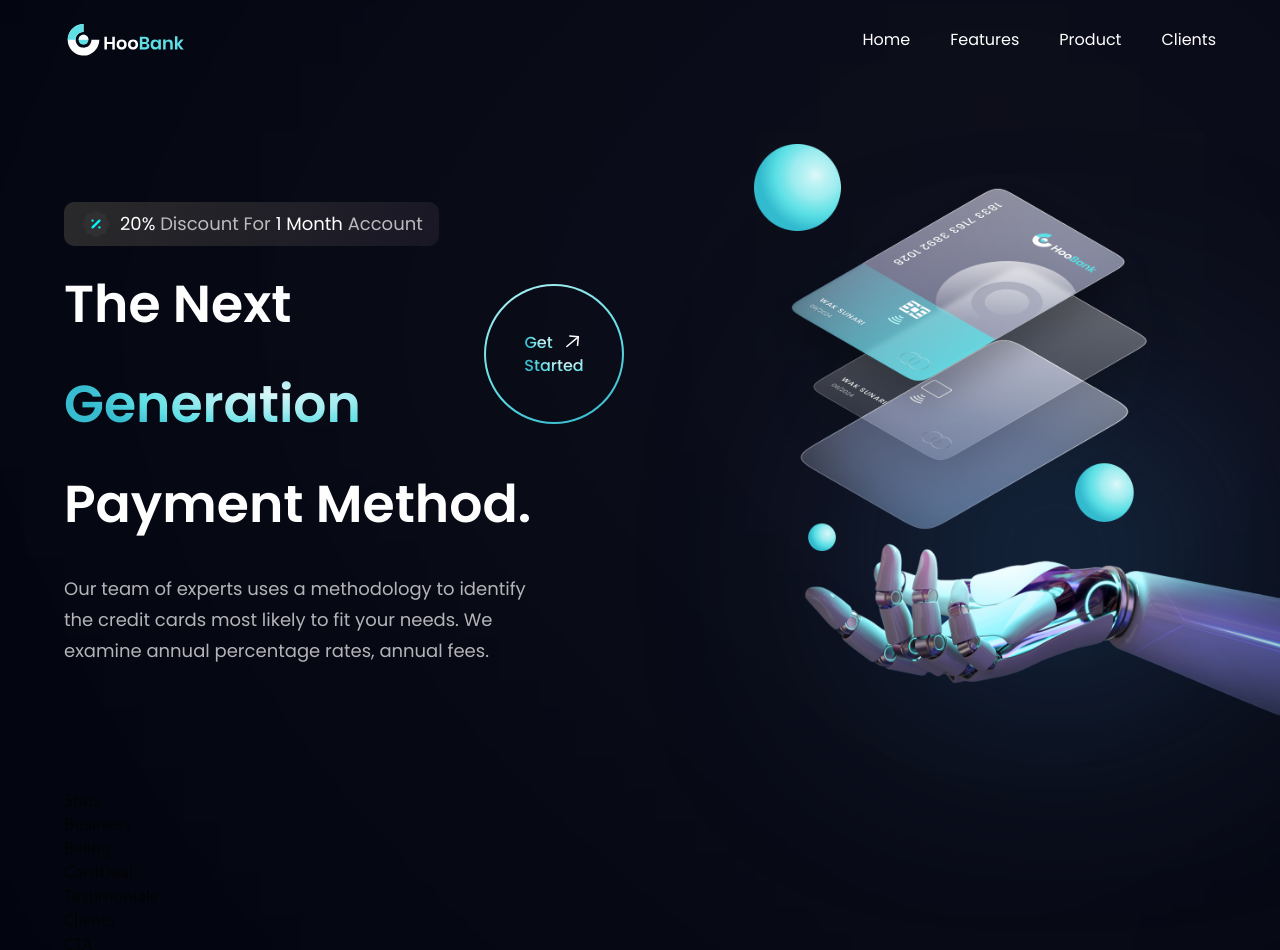
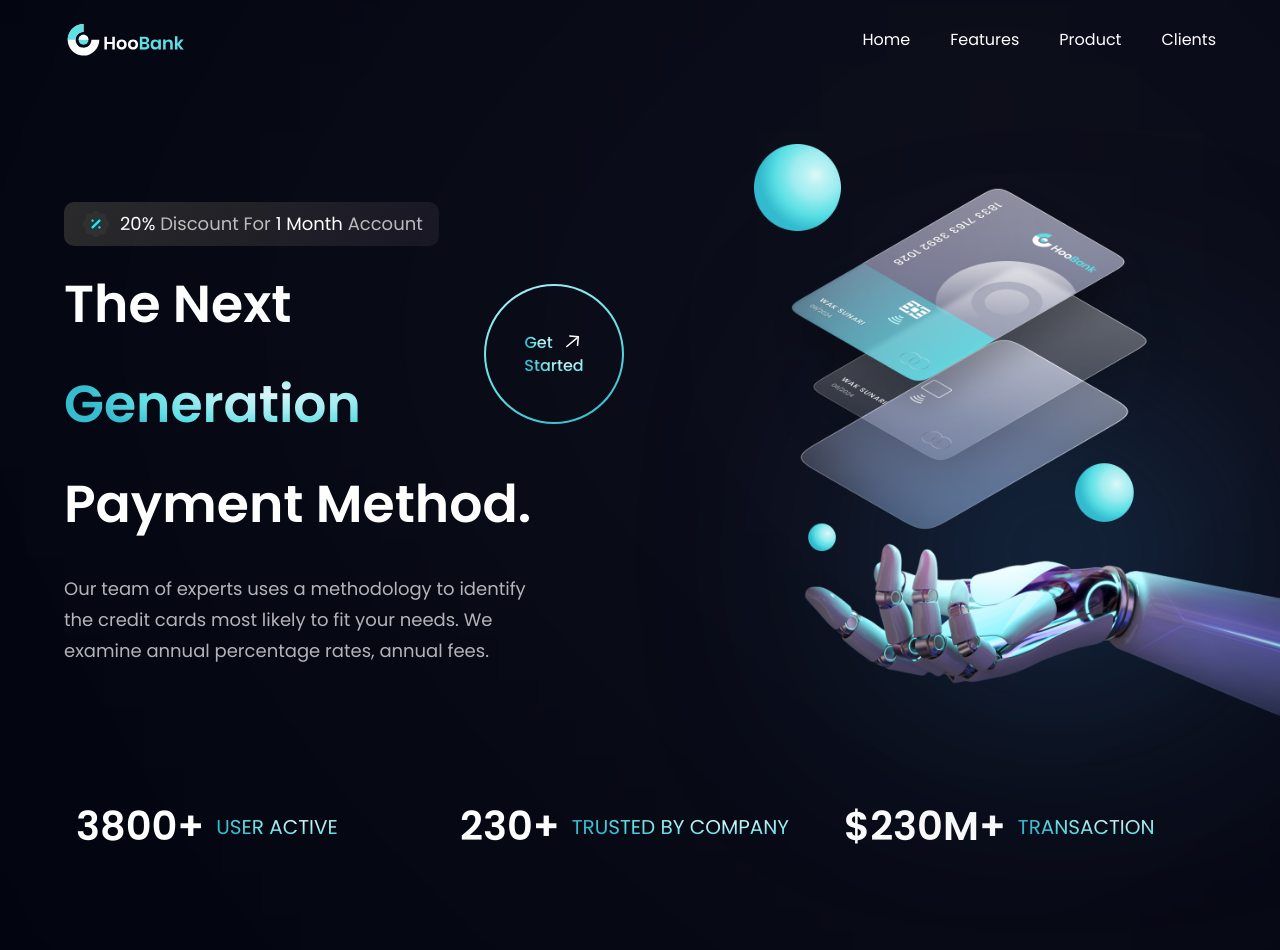
Before and after one commit to shashankW13/React-Way, a React (Vite) app in the folder Bank_modern_app/bank_modern_app/: page / in a window 1280 px wide. Shown: the top 950 px of the page. Built offline with nearby package versions, Linux system fonts and the light colour scheme.

Commit message:
Added Status component

```diff
--- a/Bank_modern_app/bank_modern_app/src/components/Hero.jsx
+++ b/Bank_modern_app/bank_modern_app/src/components/Hero.jsx
@@ -1,4 +1,4 @@
-import React from "react"
+
 import styles from '../style'
 import { discount, robot } from '../assets'
 import GetStarted from './GetStarted'
--- a/Bank_modern_app/bank_modern_app/src/components/Stats.jsx
+++ b/Bank_modern_app/bank_modern_app/src/components/Stats.jsx
@@ -1,7 +1,21 @@
 import React from "react"
+import { stats } from '../constants'
+import styles from "../style"
 
-const Stats = () => {
-	return <div>Stats</div>
-}
+const Stats = () => (
+	<section className={`${styles.flexCenter} flex-row flex-wrap sm:mb-20 mb-6`}>
+		{stats.map((stat) => (
+			<div key={stat.id} className={`flex-1 flex justify-start items-center flex-row m-3`}>
+				<h4 className="font-poppins font-semibold xs:text-[40px] text-[30px] xs:leading-[53px] leading-[43px] text-white">
+					{stat.value}
+				</h4>
+				<p className="font-poppins font-normal xs:text-[20px] text-[15px] xs:leading-[26px] leading-[21px] text-gradient uppercase ml-3">
+					{stat.title}
+				</p>
+			</div>
+		))}
+	</section>
+)
+
 
 export default Stats
```
